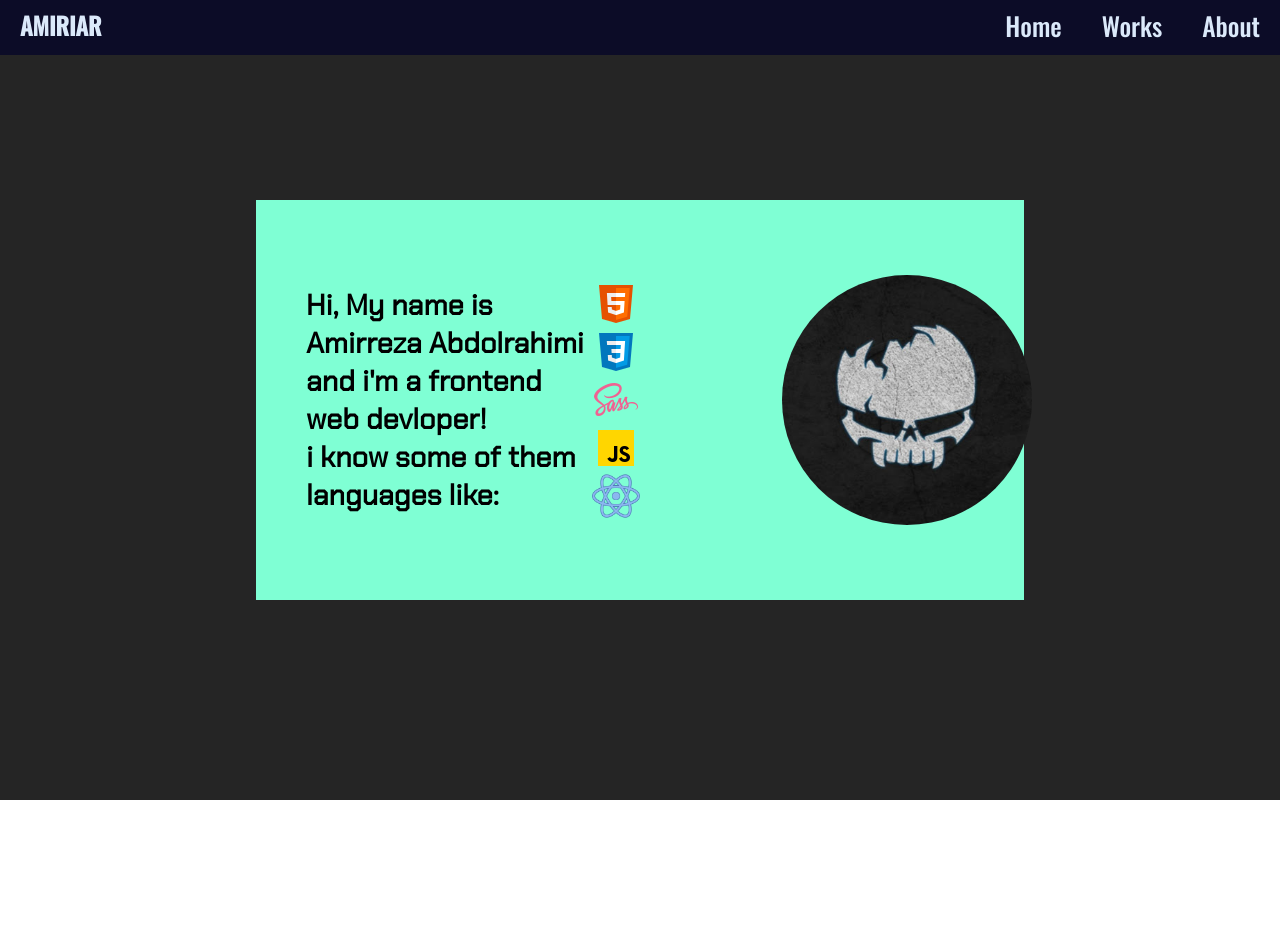
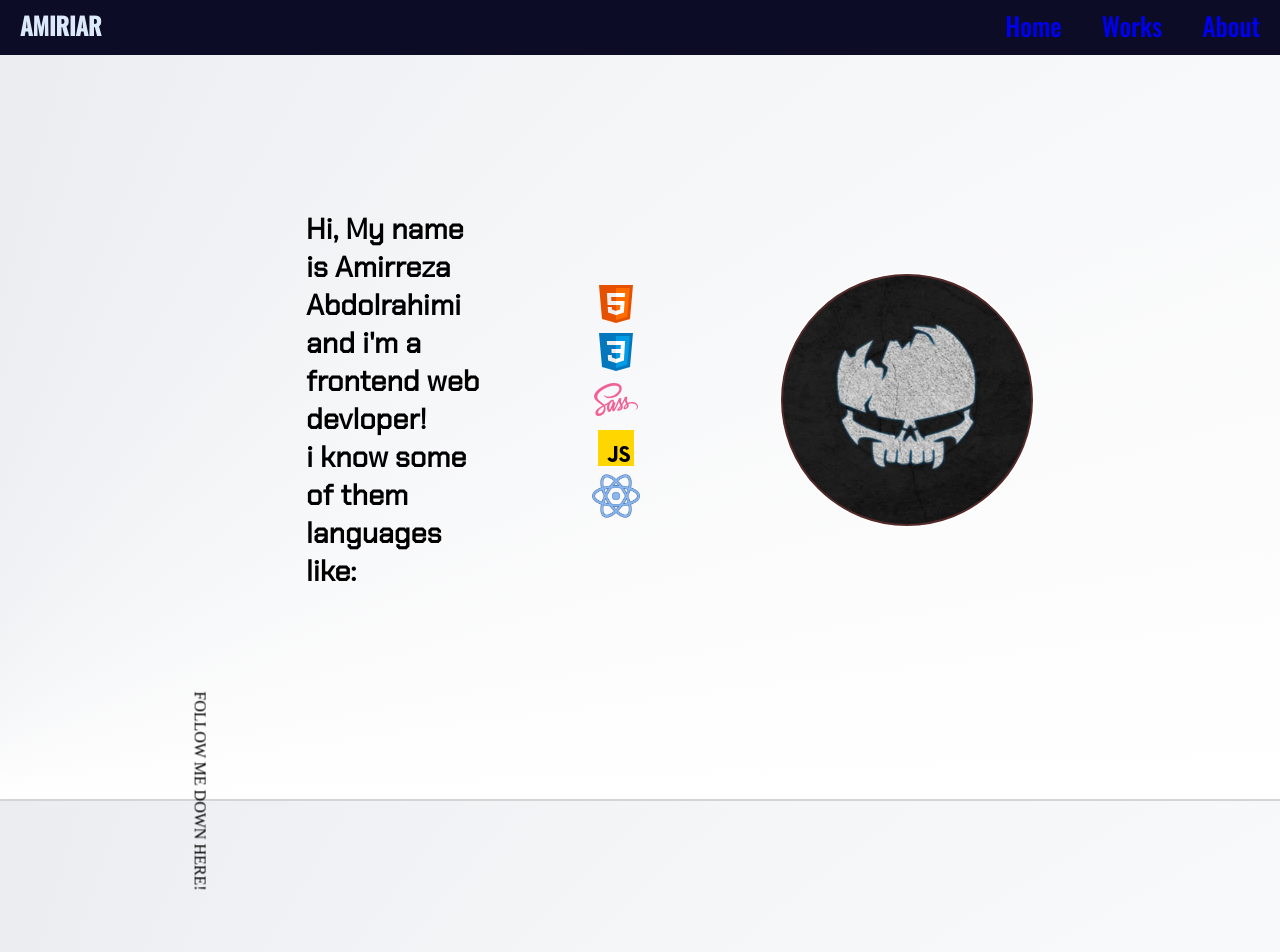
Before and after one commit to amiriar/Port, a React (Vite) app in the folder app-react/: page / in a window 1280 px wide. Shown: the top 952 px of the page. Built offline with nearby package versions, Linux system fonts and the light colour scheme.

Commit message:
first is almost done

```diff
--- a/app-react/src/App.css
+++ b/app-react/src/App.css
@@ -43,12 +43,16 @@ li{
 }
 article{
   height: 100vh;
-  background-color: #252525;
   display: flex;
   align-items: center;
+  outline: 1px solid rgb(212, 212, 212);
+}
+article{
+  background: rgb(255,255,255);
+  background: conic-gradient(from 90deg at -10% 100%,#bcc1cd 0deg,#bcc1cd 90deg,#fff 1turn);
 }
 .id{
-  background-color: aquamarine;
+
   height: 50vh;
   width: 60vw;
   display: grid;
@@ -73,6 +77,7 @@ article{
   border-radius: 50%;
   height: 250px;
   margin-left: 150px;
+  outline: auto rgb(83, 41, 41);
 }
 .name{
   color: #DBE9FA;
@@ -85,10 +90,23 @@ article{
 .tozih{
   font-size: 1.8rem;
   font-family: 'Chakra Petch', sans-serif;
+  padding-right: 0px;
+  margin-right: 100px;
 }
 .langpic{
   height: 48px;
 }
+.follow{
+  position: absolute;
+  margin-left: 100px;
+  rotate: 90deg;
+  bottom: 0px;
+  text-transform: uppercase;
+}
+.ff{
+  color: #000;
+}
+
 
 @media screen and (max-width: 320px) {
   li{
@@ -99,10 +117,26 @@ article{
     font-size: 1.2rem;
   }
   .tozih{
-    font-size: 1.2rem;
+    font-size: 1.1rem;
+    margin-left: -30px;
   }
   .meimg{
-    height: 100px;
+    margin-right: 0px;
+    height: 130px;
     margin-left: 0;
+    margin-top: 7em;
+    border-radius: 10px;
+  }
+  .id{
+    margin-top: 10em;
+    box-sizing: border-box;
+    width: 100%;
+    grid-template-columns: repeat(auto-fit, minmax(200px,1fr));
+  }
+  .langpic{
+    margin-right: 10px;
+  }
+  .follow{
+    margin-left: 120px;
   }
 }
--- a/app-react/src/App.jsx
+++ b/app-react/src/App.jsx
@@ -10,9 +10,9 @@ function App() {
         <nav>
         <a href="#1"><h2 className='name'>AMIRIAR</h2></a>
           <ul>
-            <li>Home</li>
-            <li>Works</li>
-            <li>About</li>
+            <li><a href='#1'>Home</a></li>
+            <li><a href='#2'>Works</a></li>
+            <li><a href='#3'>About</a></li>
           </ul>
         </nav>
         <article id='1'>
@@ -29,6 +29,13 @@ function App() {
             </div>
             <div className='right'><img className='meimg' src="/icon.png" alt="amir's photo"/></div>
           </div>
+          <span className='follow'><a href='#2' className='ff' >follow me down here!</a></span>
+        </article>
+        <article id='2'>
+
+        </article>
+        <article id='3'>
+
         </article>
       </header>
       <main>
```
Also changed, not shown: app-react/public/background.png (added).
